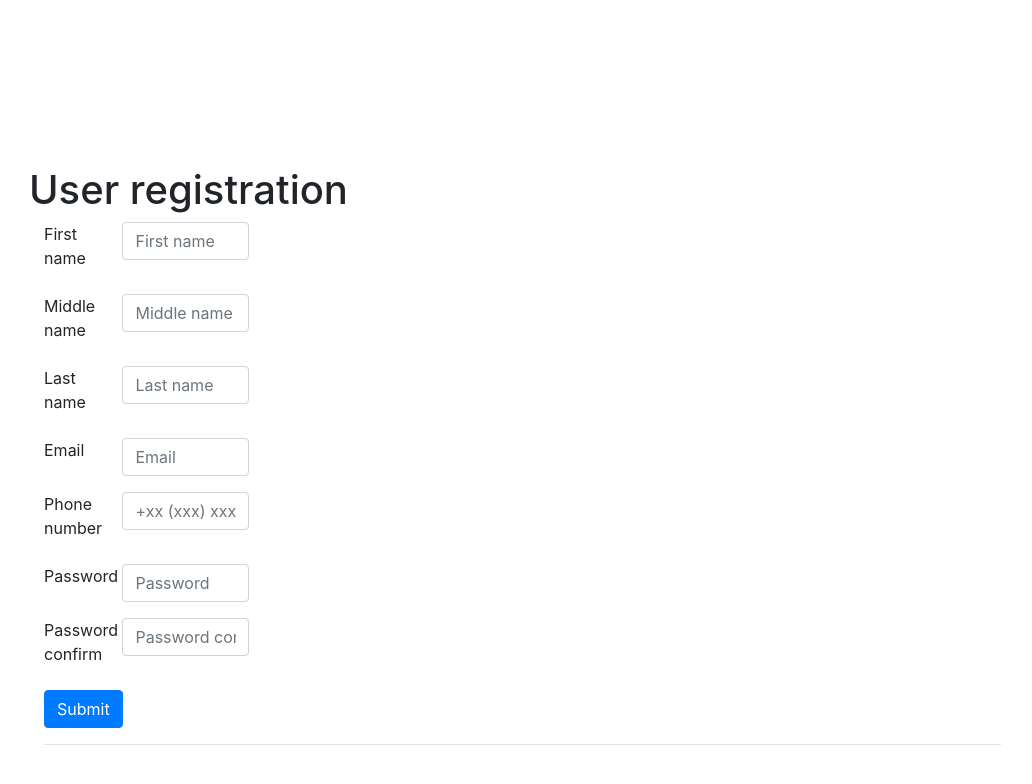
After one commit to z0rr0/eshop, a Django app: template shop/accounts/templates/accounts/create.html in a window 1280 px wide. The commit adds this page. Shown: the top 784 px of the page, without its empty margins (11-1043 px from the left). Run offline with Django 3.2, Linux system fonts and the light colour scheme; the template is opened without the code that fills it: values that come from a table or form of the project are taken from there, others are empty; some libraries are stand-ins or nearby versions.

Commit message:
user registration

```diff
--- a/shop/accounts/forms.py
+++ b/shop/accounts/forms.py
@@ -1,4 +1,6 @@
 from django.core.exceptions import ValidationError
+from django.contrib.auth import password_validation
+from django.contrib.auth.models import User
 from django import forms
 import re
 
@@ -36,3 +38,58 @@ class Profile(forms.Form):
         required=True,
         widget=forms.TextInput(attrs={'placeholder': '+xx (xxx) xxxx-xx-xx', 'class': 'form-control'}),
     )
+
+
+class Registration(forms.Form):
+    first_name = forms.CharField(
+        max_length=255,
+        required=True,
+        widget=forms.TextInput(attrs={'placeholder': 'First name', 'class': 'form-control'}),
+    )
+    middle_name = forms.CharField(
+        max_length=255,
+        required=True,
+        widget=forms.TextInput(attrs={'placeholder': 'Middle name', 'class': 'form-control'}),
+    )
+    last_name = forms.CharField(
+        max_length=255,
+        required=True,
+        widget=forms.TextInput(attrs={'placeholder': 'Last name', 'class': 'form-control'}),
+    )
+    email = forms.EmailField(
+        max_length=255,
+        required=True,
+        widget=forms.TextInput(attrs={'placeholder': 'Email', 'class': 'form-control'}),
+    )
+    phone = forms.CharField(
+        validators=[phone_validation],
+        max_length=20,
+        required=True,
+        widget=forms.TextInput(attrs={'placeholder': '+xx (xxx) xxxx-xx-xx', 'class': 'form-control'}),
+    )
+    password = forms.CharField(
+        max_length=64,
+        required=True,
+        validators=[password_validation.validate_password],
+        widget=forms.PasswordInput(attrs={'placeholder': 'Password', 'class': 'form-control'}),
+    )
+    password_confirm = forms.CharField(
+        max_length=64,
+        required=True,
+        widget=forms.PasswordInput(attrs={'placeholder': 'Password confirm', 'class': 'form-control'}),
+    )
+
+    def clean_password_confirm(self):
+        if self.cleaned_data.get('password') != self.cleaned_data.get('password_confirm'):
+            raise ValidationError('Passwords mismatched')
+        return self.cleaned_data.get('password_confirm')
+
+    def clean_email(self):
+        email = self.cleaned_data.get('email')
+        try:
+            User.objects.get(email=email)
+        except User.DoesNotExist:
+            pass
+        else:
+            raise ValidationError('User is already exists')
+        return email
--- /dev/null
+++ b/shop/accounts/templates/accounts/create.html
@@ -0,0 +1,71 @@
+{% extends "base/blank.html" %}
+{% block title %}eShop - registration{% endblock %}
+{% block header %}User registration{% endblock %}
+
+{% block content %}
+<div class="container">
+  <div class="row">
+    <form action="" method="post">
+      {% csrf_token %}
+      <div class="form-group row">
+        <label for="id_first_name" class="col-sm-2 form-control-label">First name</label>
+        <div class="col-sm-4">
+          {{ form.first_name }}
+          <span class="help-inline">{{ form.first_name.errors }}</span>
+        </div>
+      </div>
+
+      <div class="form-group row">
+        <label for="id_first_name" class="col-sm-2 form-control-label">Middle name</label>
+        <div class="col-sm-4">
+          {{ form.middle_name }}
+          <span class="help-inline">{{ form.middle_name.errors }}</span>
+        </div>
+      </div>
+
+      <div class="form-group row">
+        <label for="id_first_name" class="col-sm-2 form-control-label">Last name</label>
+        <div class="col-sm-4">
+          {{ form.last_name }}
+          <span class="help-inline">{{ form.last_name.errors }}</span>
+        </div>
+      </div>
+
+      <div class="form-group row">
+        <label for="id_first_name" class="col-sm-2 form-control-label">Email</label>
+        <div class="col-sm-4">
+          {{ form.email }}
+          <span class="help-inline">{{ form.email.errors }}</span>
+        </div>
+      </div>
+
+      <div class="form-group row">
+        <label for="id_first_name" class="col-sm-2 form-control-label">Phone number</label>
+        <div class="col-sm-4">
+          {{ form.phone }}
+          <span class="help-inline">{{ form.phone.errors }}</span>
+        </div>
+      </div>
+
+      <div class="form-group row">
+        <label for="id_first_name" class="col-sm-2 form-control-label">Password</label>
+        <div class="col-sm-4">
+          {{ form.password }}
+          <span class="help-inline">{{ form.password.errors }}</span>
+        </div>
+      </div>
+
+      <div class="form-group row">
+        <label for="id_first_name" class="col-sm-2 form-control-label">Password confirm</label>
+        <div class="col-sm-4">
+          {{ form.password_confirm }}
+          <span class="help-inline">{{ form.password_confirm.errors }}</span>
+        </div>
+      </div>
+
+      <button type="submit" class="btn btn-primary">Submit</button>
+    </form>
+  </div>
+</div>
+<hr>
+{% endblock content %}
--- a/shop/accounts/templates/registration/login.html
+++ b/shop/accounts/templates/registration/login.html
@@ -3,6 +3,9 @@
 {% block header %}Log In{% endblock %}
 
 {% block content %}
+  <p>
+    <a href="{% url 'registration' %}" class="btn btn-info">Registration</a>
+  </p>
   {% if form.errors %}
   <p>Your username and password didn't match. Please try again.</p>
   {% endif %}
--- a/shop/shop/urls.py
+++ b/shop/shop/urls.py
@@ -32,6 +32,7 @@ urlpatterns = [
 
     url(r'^profile/?$', accounts.profile, name='profile'),
     url(r'^profile/update/?$', accounts.update, name='profile_update'),
+    url(r'^registration/?$', accounts.registration, name='registration'),
 
     # admin interface
     url(r'^admin/', admin.site.urls),
```
Also changed, not shown: shop/accounts/views.py (+40 -3 lines).
